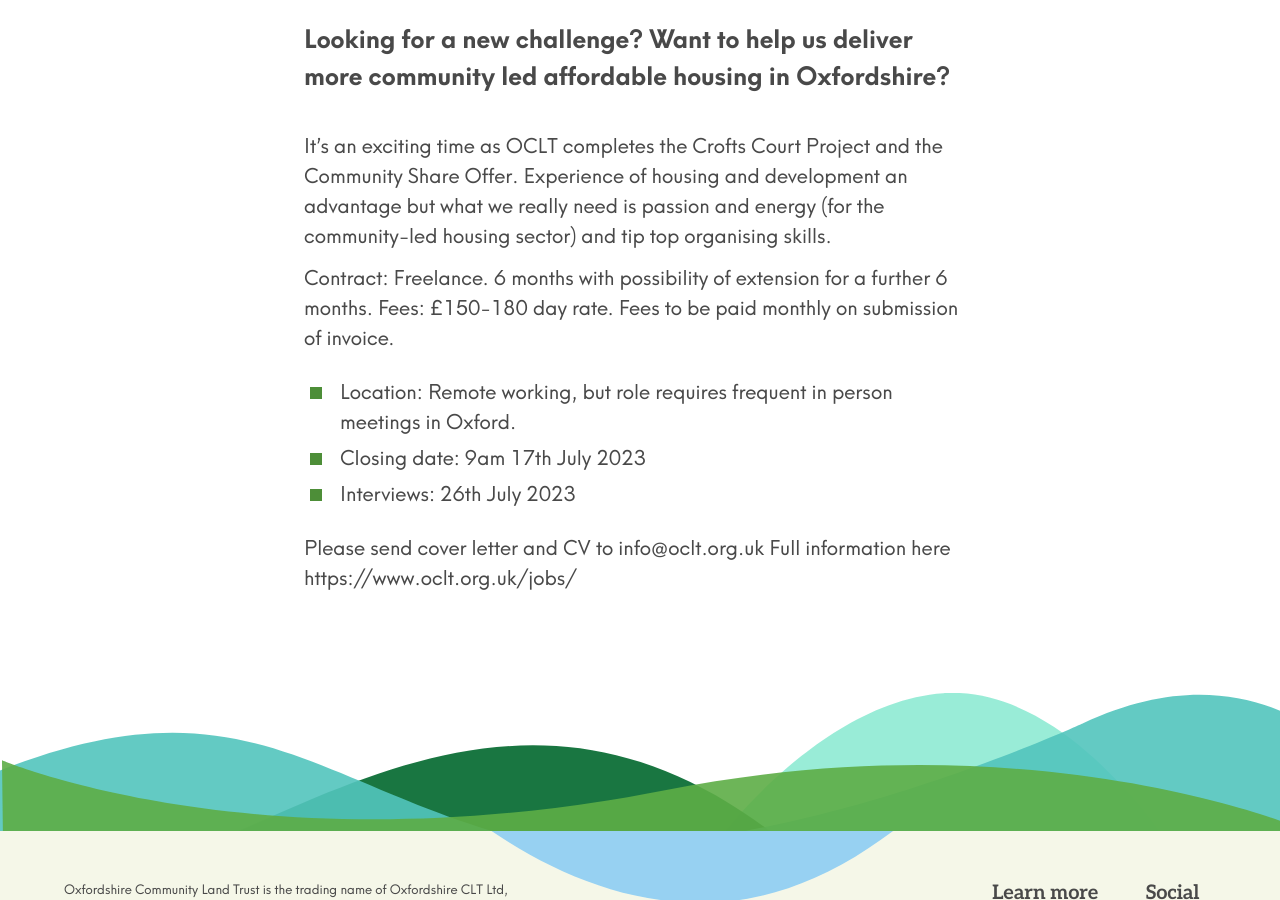
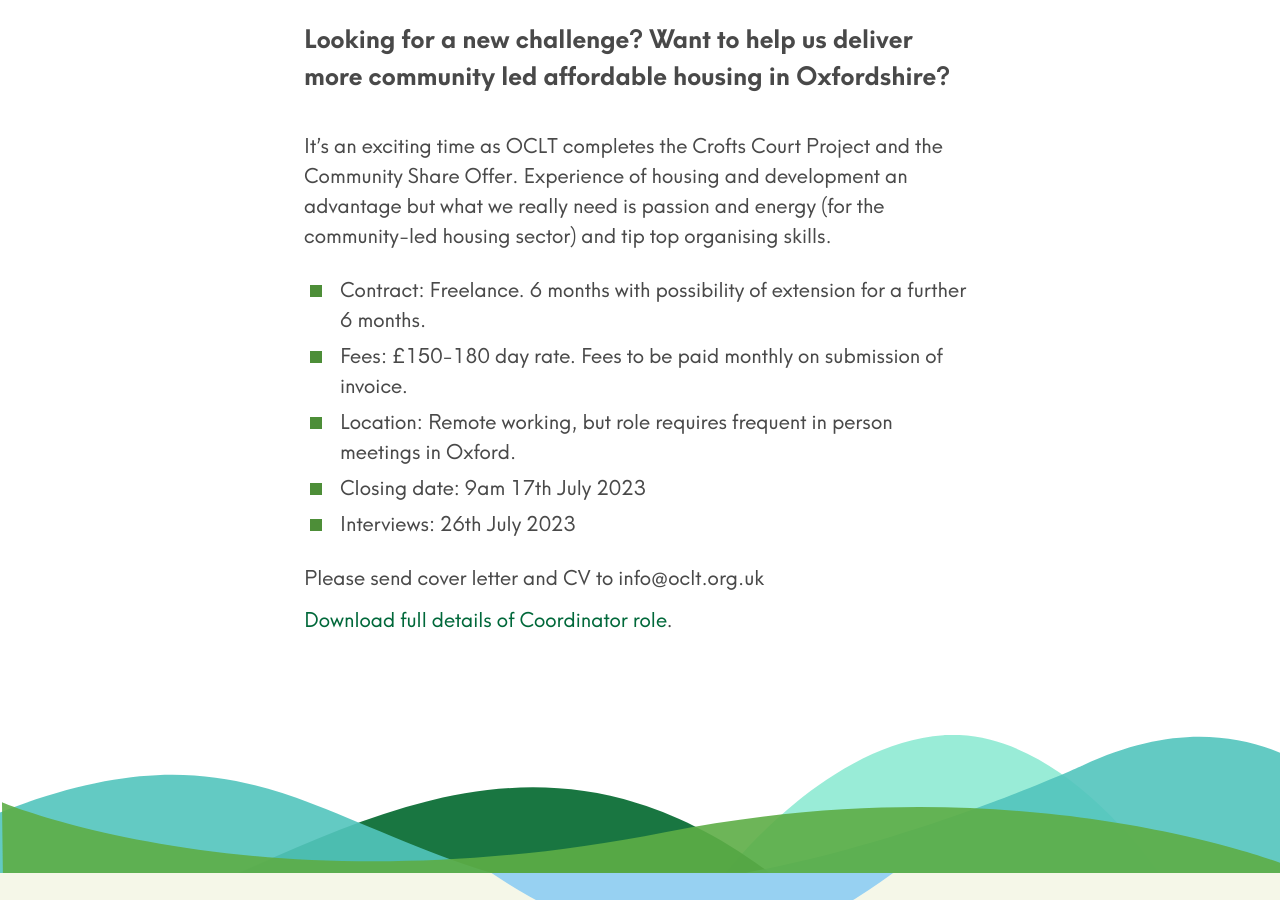
Before and after one commit to johnpuddephatt/oclt, a Jekyll site: the page built from _posts/2023-07-04-we-are-looking-for-a-new-coordinator.markdown, in a window 1280 px wide and 900 px high, scrolled down 469 px. Built offline with Jekyll 4.4.1, drawn with Linux system fonts in a browser that asks for light colours.

Commit message:
Updated We Are Looking For A New Coordinator

```diff
--- a/_posts/2023-07-04-we-are-looking-for-a-new-coordinator.markdown
+++ b/_posts/2023-07-04-we-are-looking-for-a-new-coordinator.markdown
@@ -10,12 +10,12 @@
 It’s an exciting time as OCLT completes the Crofts Court Project and the Community Share Offer.
 Experience of housing and development an advantage but what we really need is passion and energy (for the community-led housing sector) and tip top organising skills.
 
-Contract: Freelance. 6 months with possibility of extension for a further 6 months.
-Fees: £150-180 day rate. Fees to be paid monthly on submission of invoice.
-
+* Contract: Freelance. 6 months with possibility of extension for a further 6 months.
+* Fees: £150-180 day rate. Fees to be paid monthly on submission of invoice.
 * Location: Remote working, but role requires frequent in person meetings in Oxford.
 * Closing date: 9am 17th July 2023
 * Interviews: 26th July 2023
 
 Please send cover letter and CV to info@oclt.org.uk
-Full information here https://www.oclt.org.uk/jobs/
+
+[Download full details of Coordinator role](/uploads/July%2023%20Co-ordinator%20JD.docx).
```
